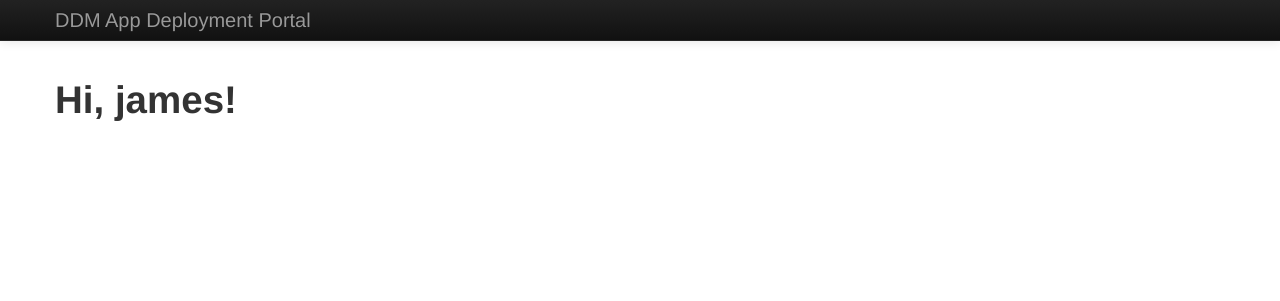
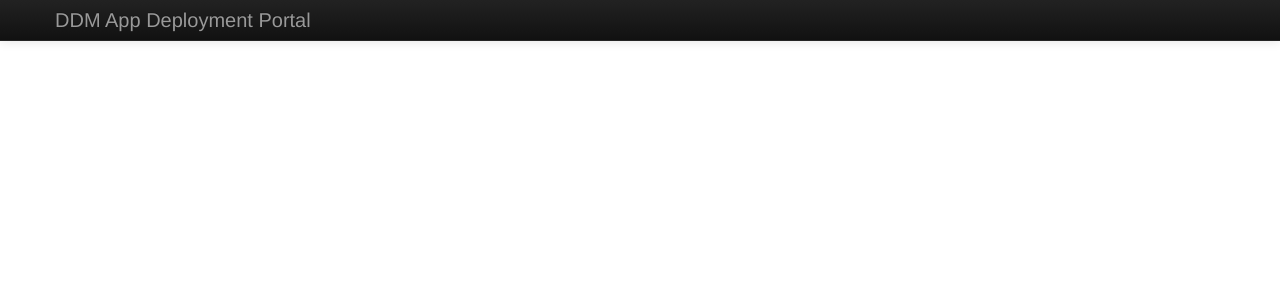
Before and after one commit to ddmnet/App-Deploy-Server, a PHP site: page / in a window 1280 px wide. Shown: the top 301 px of the page. Run offline with PHP 8.4, Linux system fonts and the light colour scheme.

Commit message:
Removed James' message.

```diff
--- a/layout/index.php
+++ b/layout/index.php
@@ -21,7 +21,6 @@
 			</div>
 		</div>
 		<div id="primary" class="container">
-			<h1>Hi, james!</h1>
 <?
 			include $use_layout . '.php';
 ?>
```
